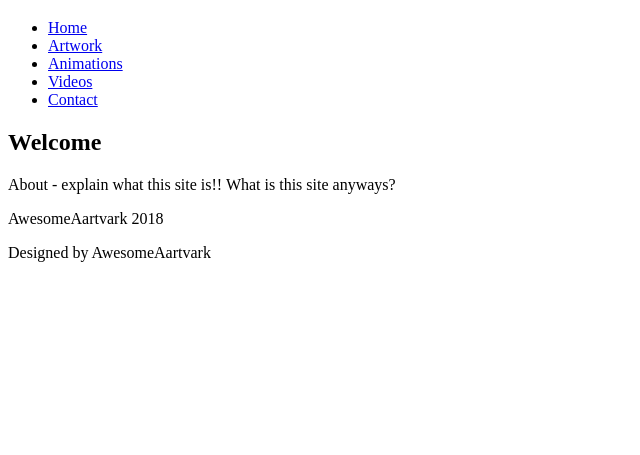
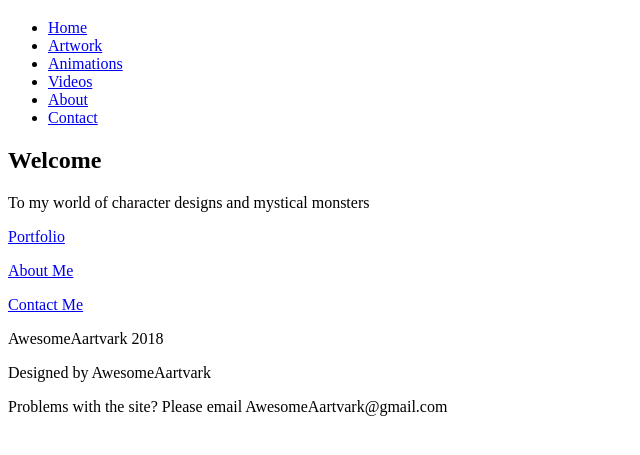
Before and after one commit to AwesomeAartvark/website, a plain HTML site: page index.html in a window 1280 px wide. Shown: the part 61-516 px from the top of the page, without its empty margins (0-640 px from the left). Drawn offline with nearby package versions, Linux system fonts and the light colour scheme; a web font is replaced by a local one.

Commit message:
created other html files for website

```diff
--- a/index.html
+++ b/index.html
@@ -14,7 +14,7 @@
     <!-- <script type="text/javascript" src="js/cookieLand.js"></script> -->
     <!-- <script src="https://cdn.jsdelivr.net/npm/js-cookie@2/src/js.cookie.min.js"></script> -->
 
-    <title>Home|AwesomeAartvark</title>
+    <title>Home | AwesomeAartvark</title>
   </head>
 
   <body>
@@ -31,6 +31,7 @@
 				<li class="menuSpacing"><a href="artwork.html">Artwork</a></li>
 				<li class="menuSpacing"><a href="animations.html">Animations</a></li>
 				<li class="menuSpacing"><a href="videos.html">Videos</a></li>
+        <li class="menuSpacing"><a href="about_me.html">About</a></li>
 				<li class="menuSpacing"><a href="contact.html">Contact</a></li>
 			</ul>
     </nav>
@@ -39,13 +40,17 @@
       <div class="">
         <h2>Welcome</h2>
 
-        <p>About - explain what this site is!! What is this site anyways?</p>
+        <p>To my world of character designs and mystical monsters</p>
+        <p><a href="artwork.html">Portfolio</a></p>
+        <p><a href="about_me.html">About Me</a></p>
+        <p><a href="contact.html">Contact Me</a></p>
       </div>
     </div>
 
     <footer>
       <p>AwesomeAartvark 2018</p>
       <p>Designed by AwesomeAartvark</p>
+      <p>Problems with the site? Please email AwesomeAartvark@gmail.com</p>
     </footer>
 
   </body>
```
Also changed, not shown: artwork.html (+1 -1 lines), about_me.html (added), animations.html (added), contact.html (added), 1 other file.
